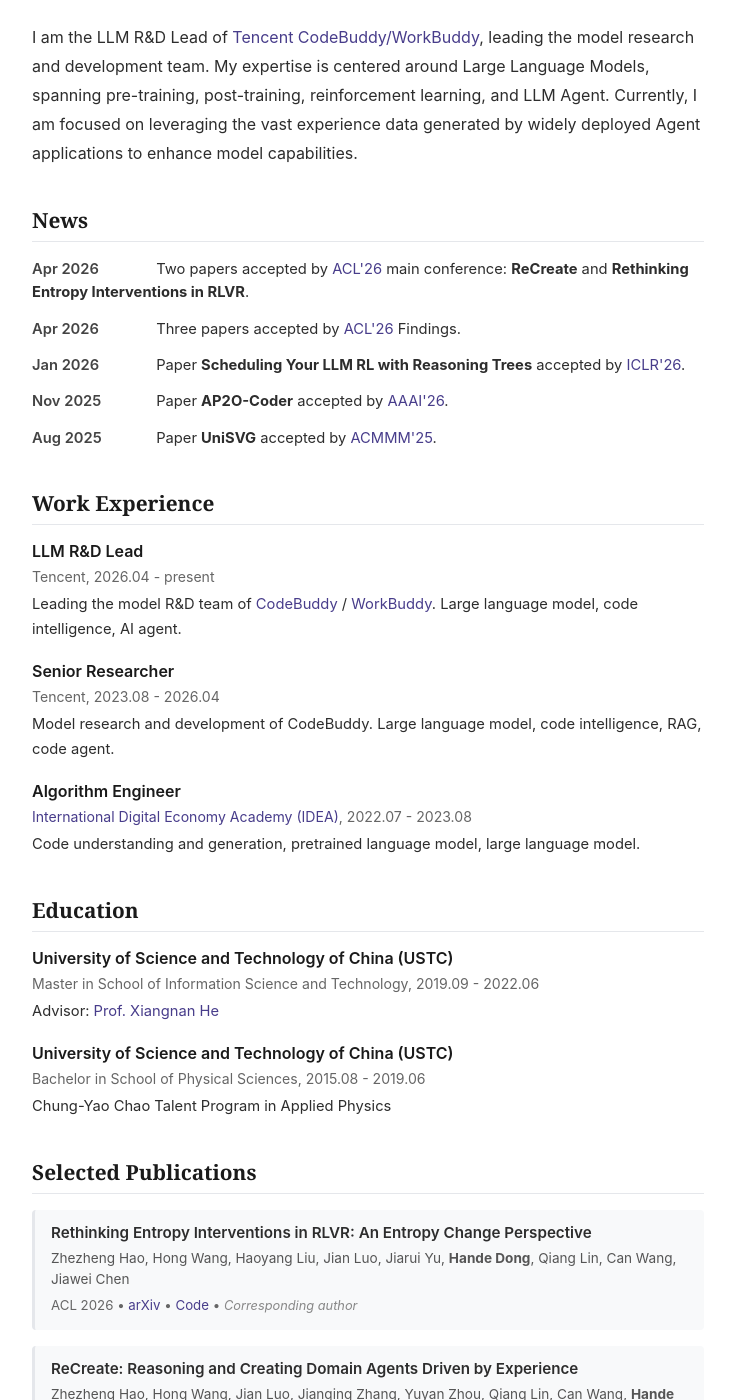
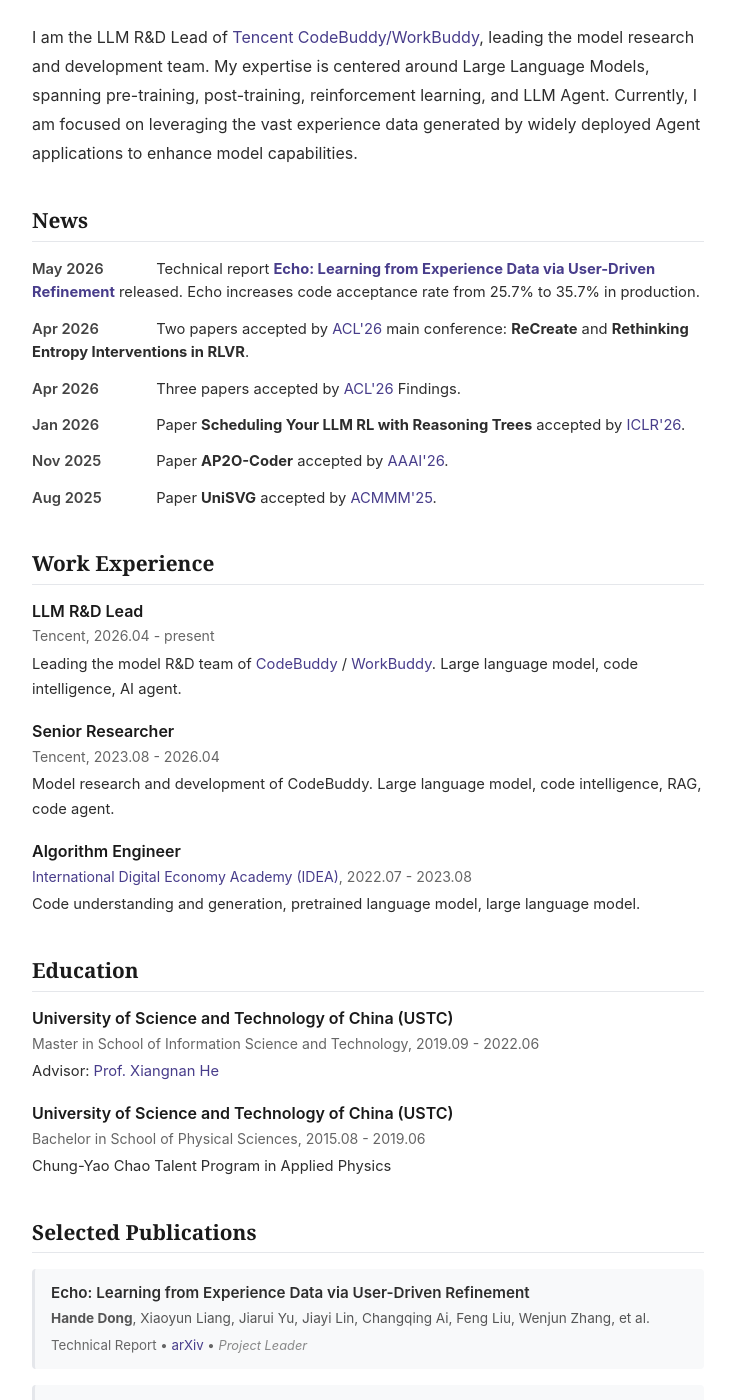
Before and after one commit to DongHande/donghande.github.io, a Jekyll site: the page built from index.html, in a window 1280 px wide and 1400 px high, scrolled down 339 px. Shown: the whole window, without its empty margins (272-1003 px from the left). Built offline with Jekyll 4.4.1, drawn with Linux system fonts in a browser that asks for light colours.

Commit message:
Add Echo paper, update meta description with SEO keywords

```diff
--- a/index.html
+++ b/index.html
@@ -1,7 +1,7 @@
 ---
 layout: home
 title: "Hande Dong - Academic Homepage"
-description: "Hande Dong, LLM R&D Lead at Tencent CodeBuddy/WorkBuddy. Large language model, AI agent, machine learning."
+description: "Hande Dong, LLM R&D Lead at Tencent CodeBuddy/WorkBuddy. Large language model, reinforcement learning, code generation, AI agent, machine learning."
 ---
 
 <!-- Profile -->
@@ -32,6 +32,10 @@
 <section class="section" id="news">
   <h2>News</h2>
   <ul class="news-list">
+    <li>
+      <span class="news-date">May 2026</span>
+      Technical report <strong><a href="https://arxiv.org/html/2605.21984" target="_blank">Echo: Learning from Experience Data via User-Driven Refinement</a></strong> released. Echo increases code acceptance rate from 25.7% to 35.7% in production.
+    </li>
     <li>
       <span class="news-date">Apr 2026</span>
       Two papers accepted by <a href="https://2026.aclweb.org/" target="_blank">ACL'26</a> main conference: <strong>ReCreate</strong> and <strong>Rethinking Entropy Interventions in RLVR</strong>.
@@ -98,6 +102,12 @@
 <!-- Publications -->
 <section class="section" id="publications">
   <h2>Selected Publications</h2>
+
+  <div class="pub-entry">
+    <p class="pub-title">Echo: Learning from Experience Data via User-Driven Refinement</p>
+    <p class="pub-authors"><strong>Hande Dong</strong>, Xiaoyun Liang, Jiarui Yu, Jiayi Lin, Changqing Ai, Feng Liu, Wenjun Zhang, et al.</p>
+    <p class="pub-venue">Technical Report &bull; <a href="https://arxiv.org/html/2605.21984" target="_blank">arXiv</a> &bull; <span class="pub-note">Project Leader</span></p>
+  </div>
 
   <div class="pub-entry">
     <p class="pub-title">Rethinking Entropy Interventions in RLVR: An Entropy Change Perspective</p>
```
